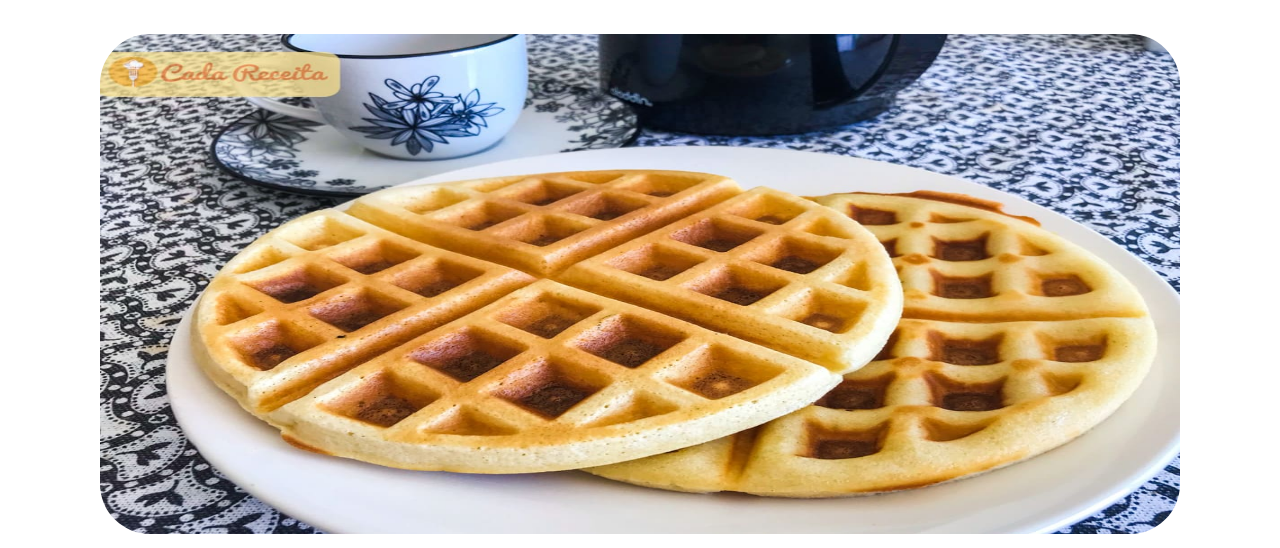
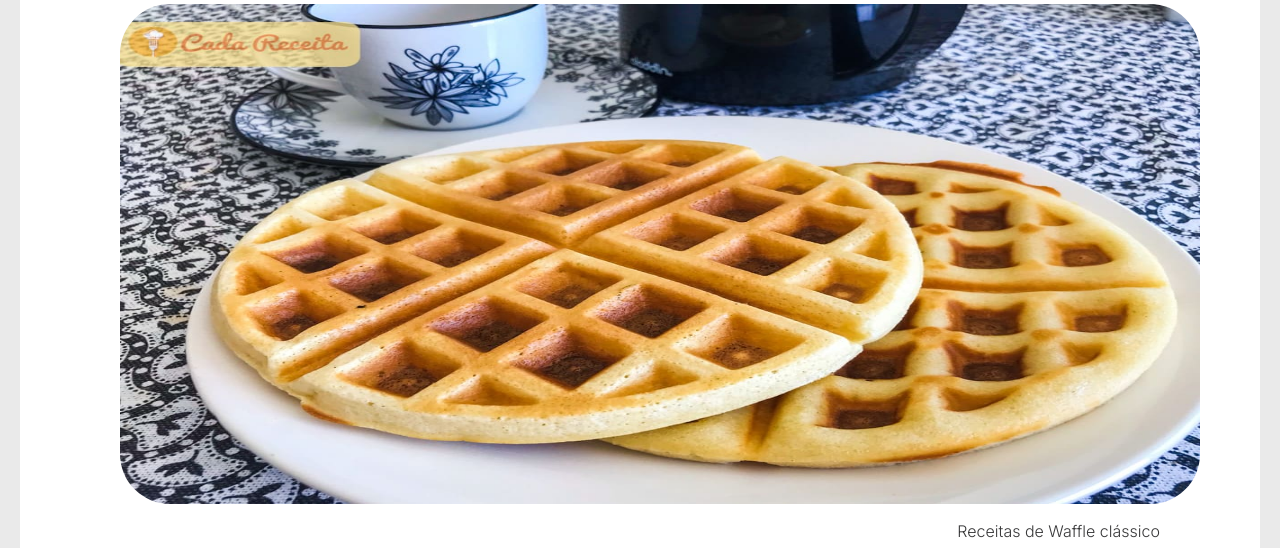
Before and after one commit to bhunos/desafio_html, a website: page public/index.html in a window 1280 px wide. Shown: the part 124-672 px from the top of the page. Drawn offline with Linux system fonts and the light colour scheme.

Commit message:
finalizando

```diff
--- a/public/index.html
+++ b/public/index.html
@@ -20,10 +20,10 @@
 
 <body>
   <main>
-    <header>
-      <h1>Waffle clássico</h1>
-    </header>
     <section>
+      <header>
+        <h1>Waffle clássico</h1>
+      </header>
       <figure class="banner">
         <img src="./images/waffle-cadareceita-2.jpg" alt="Waffles">
         <figcaption>Receitas de Waffle clássico</figcaption>
--- a/src/styles.css
+++ b/src/styles.css
@@ -2,14 +2,30 @@
   margin: 0;
   padding: 0;
   box-sizing: border-box;
+
 }
 
 :root {
   font-size: 10px;
   max-width: 100vw;
+
+  --background: #EAEAEA;
+  --revenue:#FFFFFF;
+  --title: #1b1b1b;
+  --p:#8f8f8f;
+  --outher: #39393A;
+
+  background: var(--background);
 }
 
+section {
+  background: var(--revenue);
+  margin: 0 20px;
+  border-radius: 25px;
+  }
+
 h1 {
+  color: var(--title);
  font-family: "Roboto", sans-serif;
  font-weight: bold;
  text-align: center;
@@ -18,7 +34,7 @@ h1 {
 }
 
 figure {
-  margin-top: 5rem;
+  margin-top: 2rem;
 }
 
 figure img {
@@ -30,6 +46,7 @@ figure img {
 }
 
 figure figcaption{
+  color: var(--outher);
   font-family: "Inter", sans-serif;
   font-size: 1.6rem;
   float: right;
@@ -42,6 +59,7 @@ figure figcaption{
 }
 
 .revenue h2, .preparation h2, .information h2 {
+  color: var(--title);
   font-family: "Roboto", sans-serif;
   font-size: 3.2rem;
   margin-left: 0 auto;
@@ -50,6 +68,7 @@ figure figcaption{
 }
 
 .revenue ul, .preparation ol {
+  color: var(--p);
   font-family: "Inter",sans-serif ;
   font-weight: normal;
   font-size: 1.8rem;
```
